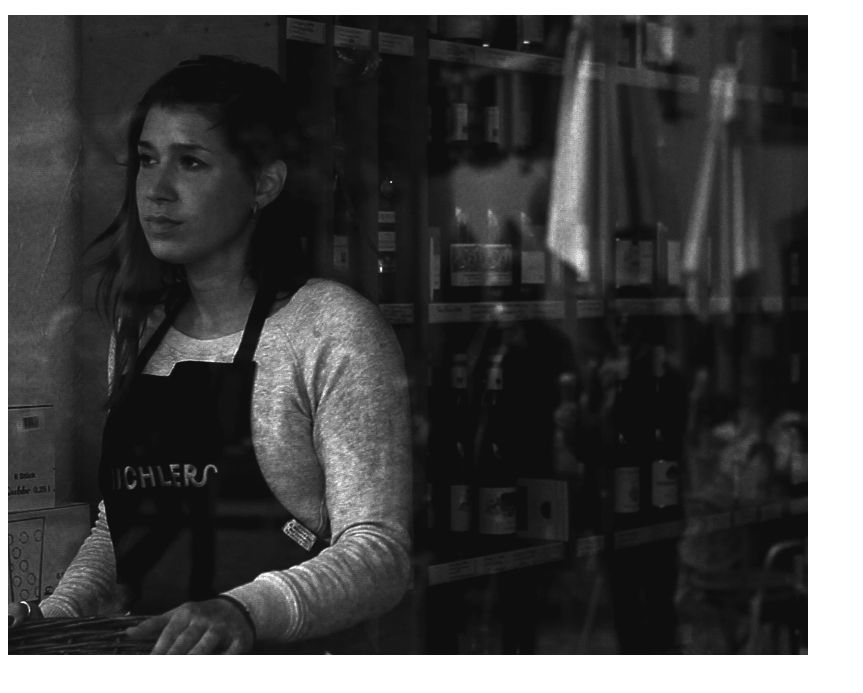
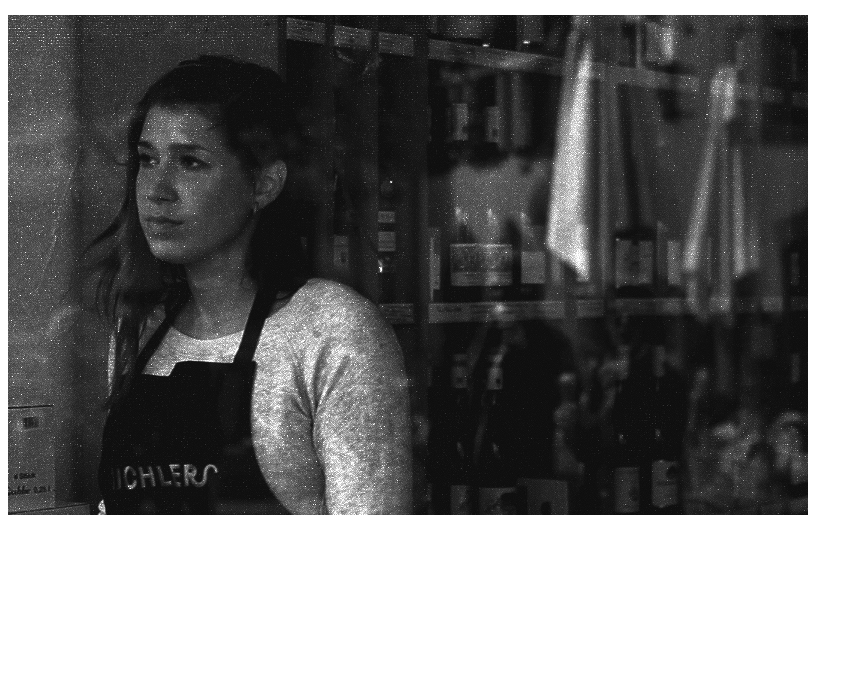
Before and after one commit to DeuxHuitHuit/color-dodge, a plain HTML site: page index.html in a window 1280 px wide. Shown: the part 45-738 px from the top of the page, without its empty margins (0-863 px from the left). Drawn offline with nearby package versions, Linux system fonts and the light colour scheme.

Commit message:
Color dodge working

```diff
--- a/index.html
+++ b/index.html
@@ -24,7 +24,7 @@ img {
 	<h1>
 		Color Dodge
 	</h1>
-	<canvas id="c" width="800" height="800"></canvas>
+	<canvas id="c" width="800" height="500"></canvas>
 	<div id="output"></div>
 	<img id="img" src="img/image.jpg" width="960" height="640" alt="" />
 	<img id="tex" src="img/texture.gif" width="2292" height="1216" alt="" />
@@ -48,7 +48,7 @@ img {
 		height: c.height()
 	};
 
-	var bufImg, bufTex, dataImg, dataTex, ctx;
+	var bufImg, bufTex, dataImg, dataTex, ctx, count = 0;
 
 	var createBuffer = function (img) {
 		var can = $('<canvas />'); //.width(img.width()).height(img.height());
@@ -80,33 +80,38 @@ img {
 
 		var color_dodge = function (i, m) {
 			// see http://docs.gimp.org/en/gimp-concepts-layer-modes.html
-			var t = 256 * i; //dataImg.data[ry * dataImg.width + rx];
-			var b = 255 - m + 1; // dataTex.data[(ry + oy) * dataTex.width + rx + ox]
-
-			return ~~( t/b );
+			return ~~( (256 * i)/(255 - m + 1) );
 		};
 
 		for (var y = 0; y < size.height; y++) {
 			var yc = y * size.width;
 			var yi = y * dataImg.width;
+			var ym = y * dataTex.width;
 
 			for (var x = 0; x < size.width; x++) {
 
 				var c = (yc+x)*4;
 				var i = (yi+x)*4;
+				var m = (ym+x)*4;
 
-				bits[c+0] = dataImg.data[i+0];
-				bits[c+1] = dataImg.data[i+1];
-				bits[c+2] = dataImg.data[i+2];
+				bits[c+0] = color_dodge(dataImg.data[i+0], dataTex.data[m+0]);
+				bits[c+1] = color_dodge(dataImg.data[i+1], dataTex.data[m+1]);
+				bits[c+2] = color_dodge(dataImg.data[i+2], dataTex.data[m+2]);
+				//bits[c+0] = dataImg.data[i+0];
+				//bits[c+1] = dataImg.data[i+1];
+				//bits[c+2] = dataImg.data[i+2];
 				bits[c+3] = dataImg.data[i+3];
 			}
 		}
 		ctx.putImageData(data, 0, 0);
 		//ctx.putImageData(dataTex, 0, 0);
 
-		//setTimeout(paint, 1000);
+		count++;
+
+		setTimeout(paint, count*1000);
 
 		console.timeEnd('paint');
+
 	};
 
 	var load = function () {
```
